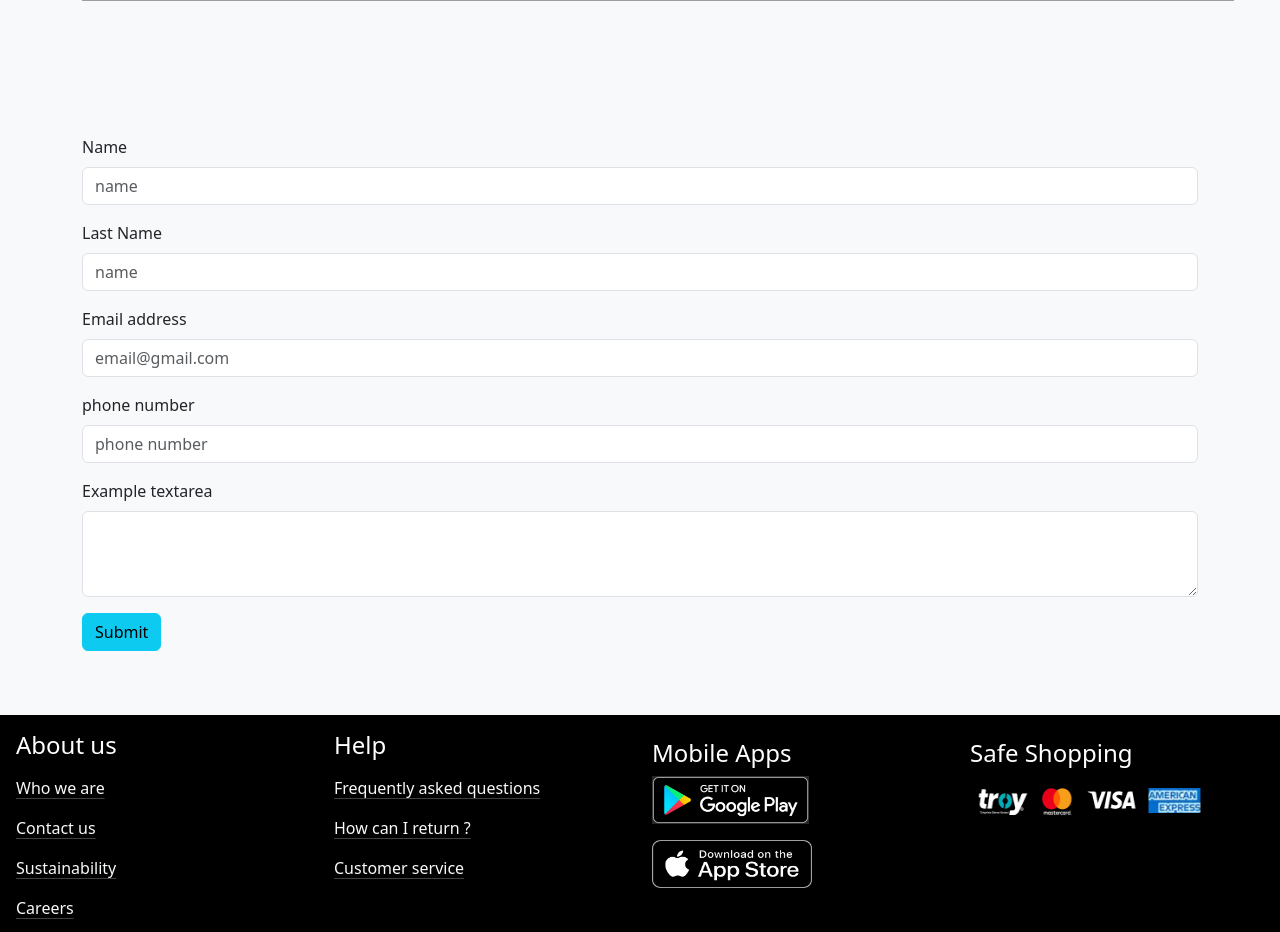
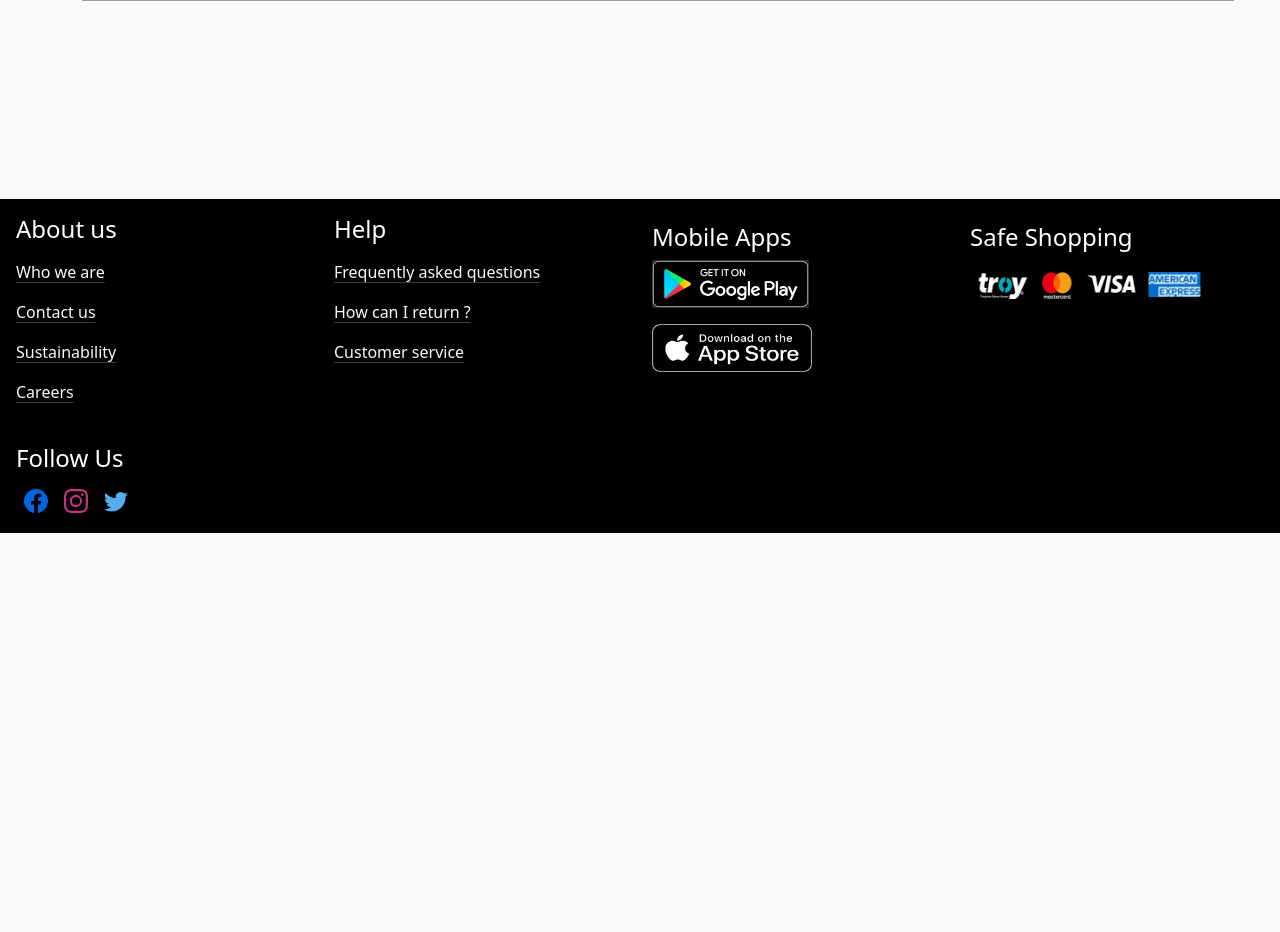
Before and after one commit to mekan-carl/e-commerce, a React (Vite) app: page /about in a window 1280 px wide. Shown: the part 1200-2132 px from the top of the page. After the commit the page ends 1733 px from the top, so only its background shows below. Built offline with nearby package versions, Linux system fonts and the light colour scheme; grey boxes are pictures that could not be loaded.

Commit message:
discard the changes

```diff
--- a/src/App.tsx
+++ b/src/App.tsx
@@ -6,7 +6,6 @@ import About from "./pages/About";
 import Navbar from "./components/Navbar";
 import { ShoppingCartProvider } from "./context/ShoppingCartContext";
 import Footer from "./pages/Footer";
-import Success from "./components/Success";
 
 function App() {
   return (
@@ -16,7 +15,6 @@ function App() {
         <Container className="mb-4">
           <Routes>
             <Route path="/" element={<Home />} />
-            <Route path="/success" element={<Success />} />
             <Route path="/store" element={<Store />} />
             <Route path="/about" element={<About />} />
           </Routes>
--- a/src/components/Form.tsx
+++ /dev/null
@@ -1,63 +0,0 @@
-import { Button } from "react-bootstrap";
-import Form from "react-bootstrap/Form";
-
-const Formm = () => {
-  return (
-    <>
-      <Form action="https://formsubmit.co/maksagent90@gmail.com" method="post">
-        {/* Honeypot Catchs spammer name="_honey" */}
-        <Form.Control
-          type="hidden"
-          name="_honey"
-          style={{ display: "none" }}
-          value="false"
-        />
-        {/* Disable Capcha  => robot auth */}
-        <Form.Control type="hidden" name="_captcha" value="false" />
-
-        {/* redirecting to success page */}
-        <Form.Control
-          type="hidden"
-          name="_next"
-          value="https://e-commerce-peach-nine.vercel.app/success"
-        />
-
-        <Form.Group className="mb-3" controlId="exampleForm.ControlInput1">
-          <Form.Label>Name</Form.Label>
-          <Form.Control type="text" name="name" placeholder="name" required />
-        </Form.Group>
-        <Form.Group className="mb-3" controlId="exampleForm.ControlInput1">
-          <Form.Label>Last Name</Form.Label>
-          <Form.Control
-            type="text"
-            name="Last&nbsp;Name"
-            placeholder="name"
-            required
-          />
-        </Form.Group>
-        <Form.Group className="mb-3" controlId="exampleForm.ControlInput1">
-          <Form.Label>Email address</Form.Label>
-          <Form.Control
-            type="email"
-            name="email"
-            placeholder="email@gmail.com"
-            required
-          />
-        </Form.Group>
-        <Form.Group className="mb-3" controlId="exampleForm.ControlInput1">
-          <Form.Label>phone number</Form.Label>
-          <Form.Control type="number" name="phone" placeholder="phone number" />
-        </Form.Group>
-        <Form.Group className="mb-3" controlId="exampleForm.ControlTextarea1">
-          <Form.Label>Example textarea</Form.Label>
-          <Form.Control as="textarea" name="comments&nbsp;questions" rows={3} />
-        </Form.Group>
-        <Button variant="info" type="submit">
-          Submit
-        </Button>
-      </Form>
-    </>
-  );
-};
-
-export default Formm;
--- a/src/components/Success.tsx
+++ /dev/null
@@ -1,9 +0,0 @@
-const Success = () => {
-  return (
-    <>
-      <p>succesfully sent!</p>
-    </>
-  );
-};
-
-export default Success;
--- a/src/pages/About.tsx
+++ b/src/pages/About.tsx
@@ -1,6 +1,5 @@
 import { Col, Row } from "react-bootstrap";
 import storeImg from "../assets/aboutImgs/store-img.jpg";
-import Formm from "../components/Form";
 
 const About = () => {
   return (
@@ -38,7 +37,6 @@ const About = () => {
         loading="lazy"
         referrerPolicy="no-referrer-when-downgrade"
       ></iframe>
-      <Formm />
     </>
   );
 };
```
